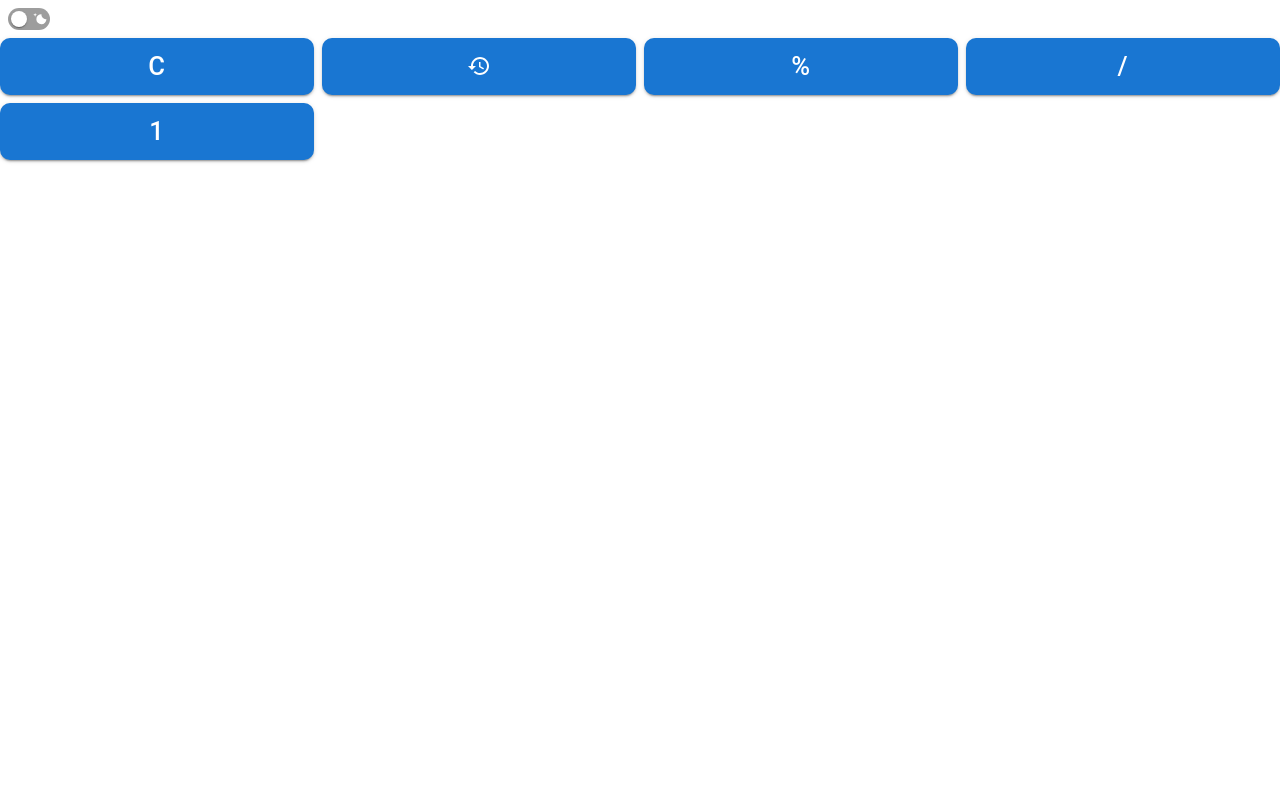
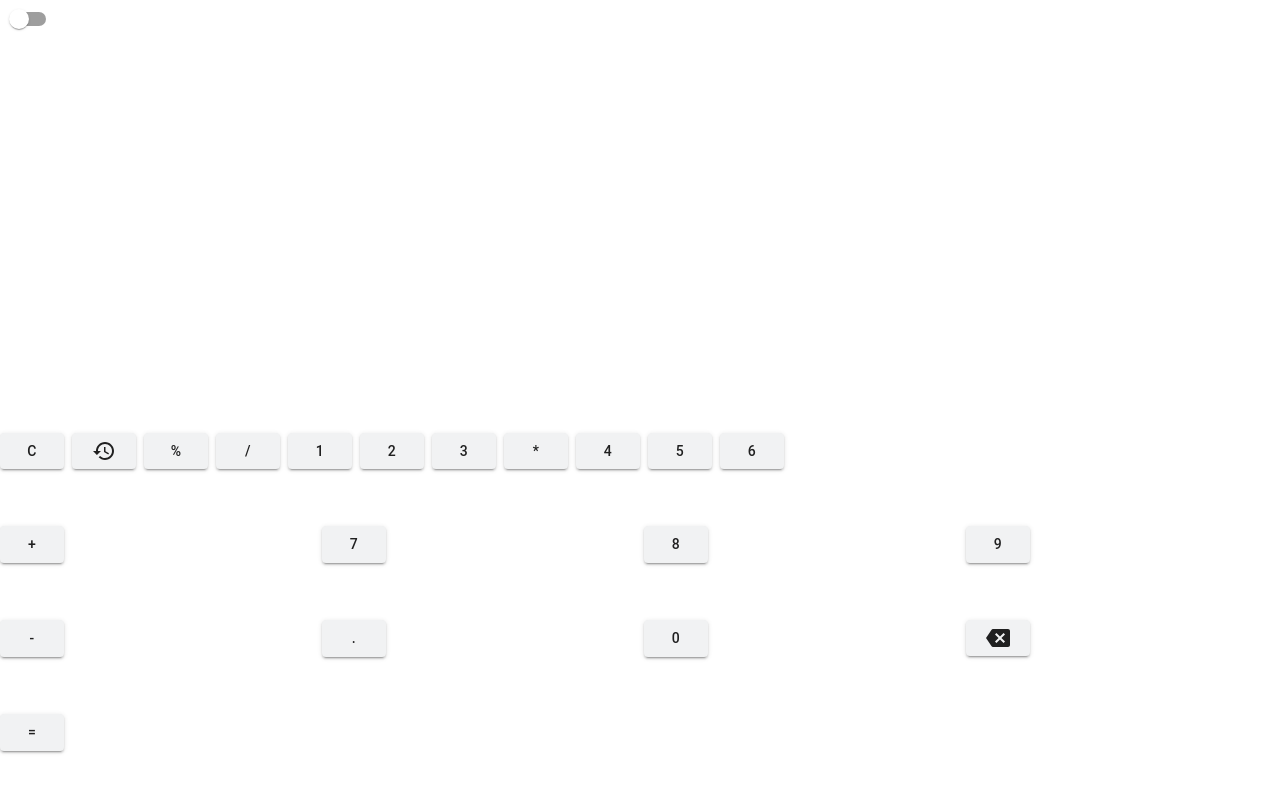
Before and after one commit to Dariakrvts/calculator-app, a React (Create React App) app: page / in a window 1280 px wide. Shown: the top 792 px of the page. Built offline with nearby package versions, Linux system fonts and the light colour scheme.

Commit message:
зроблено зміну теми

```diff
--- a/src/App.js
+++ b/src/App.js
@@ -1,13 +1,10 @@
-import './App.css';
+// import { ThemeProvider } from '@mui/material/styles';
+import * as React from 'react';
 import Container from './Container/Calculator';
-import { ThemeProvider } from '@mui/material/styles';
-import theme from './theme/index';
-import * as React from 'react';
+// import theme from './theme/index';
 
 export default function App() {
   return (
-    <ThemeProvider theme={theme}>
-      <Container />
-    </ThemeProvider>
+    <Container />
   );
 }
--- a/src/Container/Calculator.js
+++ b/src/Container/Calculator.js
@@ -1,19 +1,18 @@
-/* eslint-disable no-undef */
-import React, { useState } from 'react';
-import { Typography, Grid, useMediaQuery } from '@mui/material';
-import { Button } from '@mui/material';
+import React from 'react';
+import { Typography, Grid } from '@mui/material';
+import { Box, Button, IconButton } from '@mui/material';
 import { Switch } from '@mui/material';
+import DarkModeIcon from '@mui/icons-material/DarkMode';
+import LightModeIcon from '@mui/icons-material/LightMode';
+import { useThemeContext } from '../context/themeContext';
 import { Backspace } from '@mui/icons-material';
-import { useTheme } from '@mui/material/styles';
 import HistoryIcon from '@mui/icons-material/History';
 import './Calculator.css';
 import '../App';
 // import * as math from 'mathjs';
 
 const Calculator = () => {
-  // const theme = useTheme();
-  // const prefersDarkMode = useMediaQuery('(prefers-color-scheme: dark)');
-  // const [mode, setMode] = React.useState(prefersDarkMode);
+  const { mode, toggleTheme } = useThemeContext();
   const [firstNumber, setFirstNumber] = React.useState('');
   const [secondNumber, setSecondNumber] = React.useState('');
   const [operator, setOperator] = React.useState('');
@@ -108,10 +107,28 @@ const Calculator = () => {
     }
   };
 
+  const handleThemeChange = () => {
+    toggleTheme();
+    const newMode = mode === 'light' ? 'dark' : 'light';
+    localStorage.setItem('themeMode', newMode);
+    console.log(newMode, ' MODE');
+  };
+
   return (
-    <div className="calculator">
+    <Box
+      className="calculator"
+      sx={{
+        bgcolor: 'background.default',
+        height: '100vh'
+      }}
+    >
+      <Switch
+        // checked={mode}
+        onChange={handleThemeChange}
+        inputProps={{ 'aria-label': 'controlled' }}
+      />
+      <Grid container spacing={1}>
         <Grid item xs={12}>
-        <Switch inputProps={{ 'aria-label': 'controlled' }} />
           <Typography variant="h4" component="div">
             {firstNumber} {operator} {secondNumber}
           </Typography>
@@ -119,113 +136,114 @@ const Calculator = () => {
             {result}
           </Typography>
         </Grid>
+      </Grid>
       <Grid container spacing={1}>
-        <Grid item xs={3}>
+        <Grid item>
           <Button onClick={() => handleClearClick()} variant="contained">
             C
           </Button>
         </Grid>
-        <Grid item xs={3}>
+        <Grid item>
           <Button variant="contained">
             <HistoryIcon />
           </Button>
         </Grid>
-        <Grid item xs={3}>
+        <Grid item >
           <Button onClick={() => handleOperatorClick('%')} variant="contained">
             %
           </Button>
         </Grid>
-        <Grid item xs={3}>
+        <Grid item >
           <Button onClick={() => handleOperatorClick('/')} variant="contained">
             /
           </Button>
         </Grid>
-        <Grid item xs={3}>
+        <Grid item >
           <Button onClick={() => handleNumberClick('1')} variant="contained">
             1
           </Button>
         </Grid>
-        {/* <Grid item xs={3}>
-          <Button onClick={() => handleNumberClick('2')} variant="contained" color="ochre">
+        <Grid item >
+          <Button onClick={() => handleNumberClick('2')} variant="contained">
             2
           </Button>
         </Grid>
-        <Grid item xs={3}>
-          <Button onClick={() => handleNumberClick('3')} variant="contained" color="ochre">
+        <Grid item >
+          <Button onClick={() => handleNumberClick('3')} variant="contained">
             3
           </Button>
         </Grid>
-        <Grid item xs={3}>
-          <Button onClick={() => handleOperatorClick('*')} variant="contained" color="ochrevertical">
+        <Grid item >
+          <Button onClick={() => handleOperatorClick('*')} variant="contained">
             *
           </Button>
         </Grid>
-        <Grid item xs={3}>
+        <Grid item >
           {' '}
-          <Button onClick={() => handleNumberClick('4')} variant="contained" color="ochre">
+          <Button onClick={() => handleNumberClick('4')} variant="contained">
             4
           </Button>
         </Grid>
-        <Grid item xs={3}>
-          <Button onClick={() => handleNumberClick('5')} variant="contained" color="ochre">
+        <Grid item >
+          <Button onClick={() => handleNumberClick('5')} variant="contained">
             5
           </Button>
         </Grid>
         <Grid item xs={3}>
           {' '}
-          <Button onClick={() => handleNumberClick('6')} variant="contained" color="ochre">
+          <Button onClick={() => handleNumberClick('6')} variant="contained">
             6
           </Button>
         </Grid>
         <Grid item xs={3}>
-          <Button onClick={() => handleOperatorClick('+')} variant="contained" color="ochrevertical">
+          <Button onClick={() => handleOperatorClick('+')} variant="contained">
             +
           </Button>
         </Grid>
         <Grid item xs={3}>
-          <Button onClick={() => handleNumberClick('7')} variant="contained" color="ochre">
+          <Button onClick={() => handleNumberClick('7')} variant="contained">
             7
           </Button>
         </Grid>
         <Grid item xs={3}>
-          <Button onClick={() => handleNumberClick('8')} variant="contained" color="ochre">
+          <Button onClick={() => handleNumberClick('8')} variant="contained">
             8
           </Button>
         </Grid>
         <Grid item xs={3}>
-          <Button onClick={() => handleNumberClick('9')} variant="contained" color="ochre">
+          <Button onClick={() => handleNumberClick('9')} variant="contained">
             9
           </Button>
         </Grid>
         <Grid item xs={3}>
           {' '}
-          <Button onClick={() => handleOperatorClick('-')} variant="contained" color="ochrevertical">
+          <Button onClick={() => handleOperatorClick('-')} variant="contained">
             -
           </Button>
         </Grid>
         <Grid item xs={3}>
-          <Button onClick={() => handleOperatorClick('.')} variant="contained" color="ochre">
+          <Button onClick={() => handleOperatorClick('.')} variant="contained">
             .
           </Button>
         </Grid>
         <Grid item xs={3}>
           {' '}
-          <Button onClick={() => handleNumberClick('0')} variant="contained" color="ochre">
+          <Button onClick={() => handleNumberClick('0')} variant="contained">
             0
           </Button>
         </Grid>
         <Grid item xs={3}>
-          <Button onClick={removeLastCharacter} variant="contained" color="ochre">
+          <Button onClick={removeLastCharacter} variant="contained">
             <Backspace />
           </Button>
         </Grid>
         <Grid item xs={3}>
-          <Button onClick={() => handleEqualClick()} variant="contained" color="ochrevertical">
+          <Button onClick={() => handleEqualClick()} variant="contained">
             =
           </Button>
-        </Grid> */}
         </Grid>
-    </div>
+      </Grid>
+    </Box>
   );
 };
 
--- /dev/null
+++ b/src/context/themeContext.js
@@ -0,0 +1,43 @@
+import React, { createContext, useContext, useState } from 'react';
+import { ThemeProvider, createTheme } from '@mui/material/styles';
+import { lightThemeColors, darkThemeColors } from '../utils/themeColors';
+
+const ThemeContext = createContext ()
+
+export const useThemeContext = () => {
+  const context = useContext(ThemeContext);
+  if (context === undefined) {
+    throw new Error('useThemeContext must be used within a ThemeProvider');
+  }
+  return context;
+};
+
+export const CustomThemeProvider = ({ children }) => {
+  const getInitialTheme = () => {
+    const savedTheme = localStorage.getItem('themeMode');
+    if (savedTheme === 'light' || savedTheme === 'dark') {
+      return savedTheme;
+    }
+    return 'light';
+  };
+
+  const [mode, setMode] = useState(getInitialTheme());
+
+  const toggleTheme = () => {
+    const newMode = mode === 'light' ? 'dark' : 'light';
+    localStorage.setItem('themeMode', newMode);
+    setMode(newMode);
+  };
+  const theme = createTheme({
+    palette: {
+      mode,
+      ...(mode === 'light' ? lightThemeColors : darkThemeColors),
+    },
+  });
+
+  return (
+    <ThemeContext.Provider value={{ mode, toggleTheme }}>
+      <ThemeProvider theme={theme}>{children}</ThemeProvider>
+    </ThemeContext.Provider>
+  );
+};
--- a/src/index.js
+++ b/src/index.js
@@ -2,9 +2,14 @@ import React from 'react';
 import ReactDOM from 'react-dom/client';
 import App from './App';
 import './index.css';
+import { CustomThemeProvider } from './context/themeContext';
 
 const root = ReactDOM.createRoot(document.getElementById('root'));
 
 root.render(
-    <App />
+  <React.StrictMode>
+    <CustomThemeProvider>
+      <App />
+    </CustomThemeProvider>
+  </React.StrictMode>
 );
--- /dev/null
+++ b/src/utils/themeColors.js
@@ -0,0 +1,15 @@
+export const lightThemeColors = {
+  primary: { main: '#F1F2F3' },
+  secondary: { main: '#181F2A' },
+  background: { default: '#FFFFFF', paper: '#F1F2F3' },
+  orange: '#FEB278',
+  purple: '#616ED4',
+};
+
+export const darkThemeColors = {
+  primary: { main: '#17171C' },
+  secondary: { main: '#E5E9F0' },
+  background: { default: '#011627', paper: '#17171C' },
+  orange: '#FEB278',
+  purple: '#616ED4',
+};
```
Lines whose indentation alone changed are shown as unchanged.
